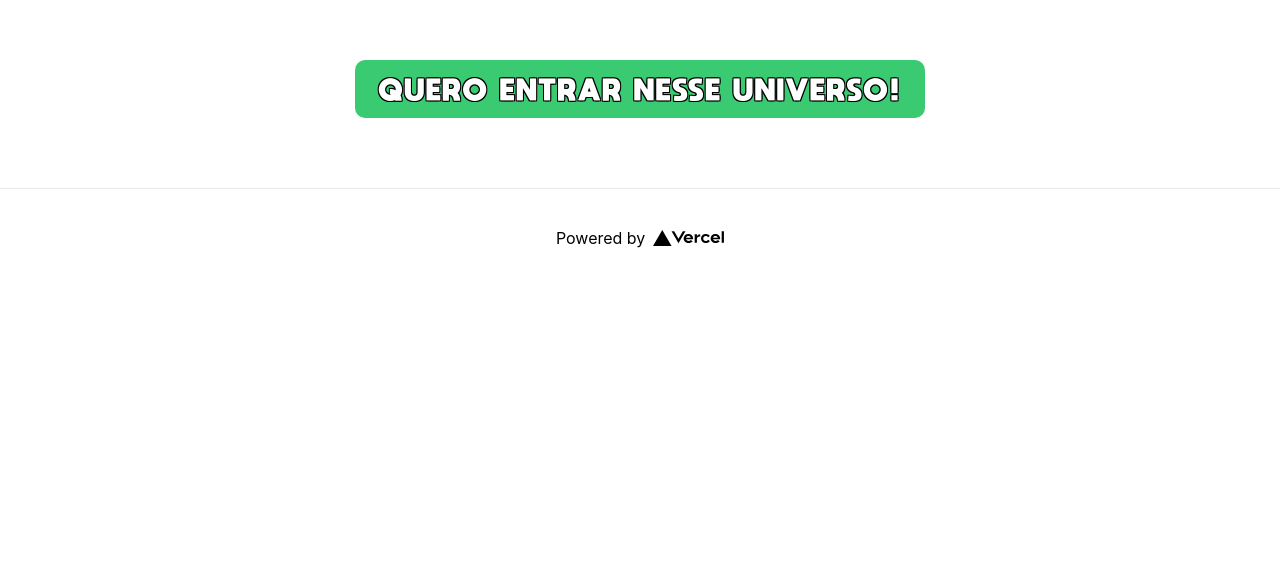
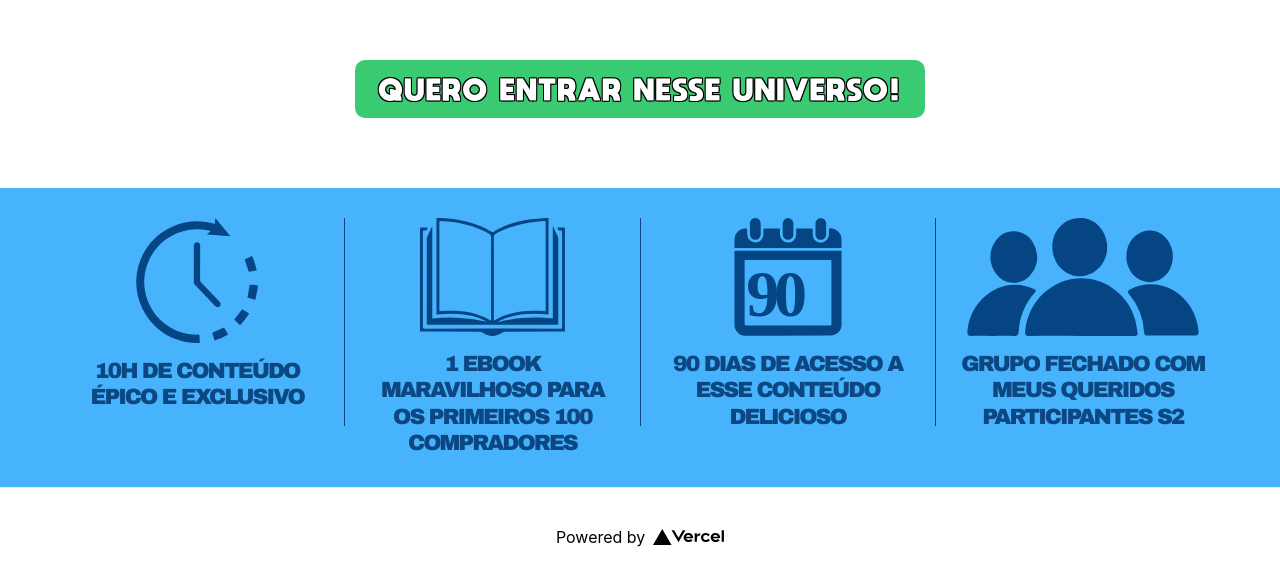
Before and after one commit to siqueiralex/viajante-ultra-galatico, a Next.js app: page / in a window 1280 px wide. Shown: the part 1327-1912 px from the top of the page. Before the commit the page ends 1615 px from the top, so only its background shows below. Built offline with nearby package versions, Linux system fonts and the light colour scheme; grey boxes are pictures that could not be loaded.

Commit message:
adding faixa

```diff
--- /dev/null
+++ b/components/faixaResumo.js
@@ -0,0 +1,29 @@
+import styles from "../styles/FaixaResumo.module.scss"
+
+const FaixaResumo = () => {
+    return(
+        <div className={styles.faixa}>
+            <div className={styles.card}>
+                <img height="125px" src="/relogio.svg"/>
+                <div className={styles.text}> 10H DE CONTEÚDO ÉPICO E EXCLUSIVO</div>
+            </div>
+            <span className={styles.barra}></span>
+            <div className={styles.card}>
+                <img height="118px" src="/livro.svg"/>
+                <div className={styles.text}> 1 EBOOK MARAVILHOSO PARA OS PRIMEIROS 100 COMPRADORES</div>
+            </div>
+            <span className={styles.barra}></span>
+            <div className={styles.card}>
+                <img height="118px" src="/calendario.svg"/>
+                <div className={styles.text}>90 DIAS DE ACESSO A ESSE CONTEÚDO DELICIOSO</div>
+            </div>
+            <span className={styles.barra}></span>
+            <div className={styles.card}>
+                <img height="118px" src="/grupo.svg"/>
+                <div className={styles.text}>GRUPO FECHADO COM MEUS QUERIDOS PARTICIPANTES S2</div>
+            </div>
+        </div>
+    )
+}
+
+export default FaixaResumo;
--- a/pages/index.js
+++ b/pages/index.js
@@ -3,6 +3,7 @@ import styles from '../styles/Home.module.scss'
 import Header from '../components/header.js'
 import MainBanner from '../components/mainBanner.js'
 import Video from "../components/video.js"
+import FaixaResumo from "../components/faixaResumo.js"
 
 export default function Home() {
   return (
@@ -16,6 +17,7 @@ export default function Home() {
       <MainBanner/>
     </main>
     <Video/>
+    <FaixaResumo/>
 
 
       <footer className={styles.footer}>
--- /dev/null
+++ b/styles/FaixaResumo.module.scss
@@ -0,0 +1,42 @@
+@import "theme";
+
+.faixa {
+    background-color: $light-blue;
+    width: 100%;
+    display: flex;
+    flex-direction: row;
+    justify-content: center;
+    align-items:flex-start;
+    padding: 20px 50px;
+    overflow: hidden;
+}
+
+.card {
+    display: flex;
+    flex:1;
+    flex-direction: column;
+    justify-content: space-between;
+    padding: 10px 25px;
+    font-family: 'Arial Black', Helvetica, sans-serif;
+    font-weight: bold;
+    font-size: 22px;
+    line-height: 120%;
+    letter-spacing: -2px;
+    color: $dark-blue;
+    text-align: center;
+}
+
+.barra {
+    display: flex;
+    margin-top: 10px;
+    height: 13rem;
+    min-width: 1px;
+    position:relative;
+    z-index: 255;
+    background-color: $dark-blue;
+}
+
+
+.text{
+    margin-top: 15px;
+}
--- a/styles/theme.scss
+++ b/styles/theme.scss
@@ -2,7 +2,7 @@ $base-green: rgb(58,202,114);
 $base-blue: rgb(24,113,226);
 $base-white: rgb(202,202,202);
 
-$dark-blue: rgb(6,46,85);
+$dark-blue: rgb(12,71,130);
 $light-blue: rgb(71,179,252);
 
 @font-face {
```
